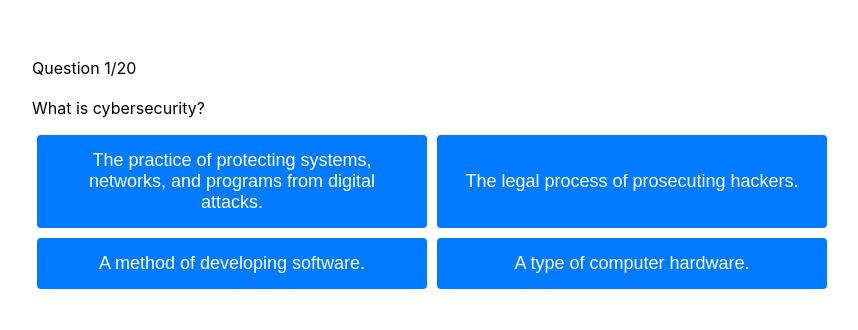
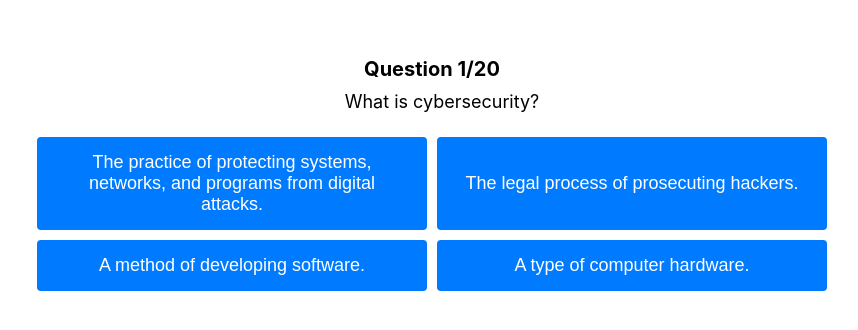
Before and after one commit to attajunyah/quiz-gpt, a React (Create React App) app: page / in a window 1280 px wide. Shown: the part 224-554 px from the top of the page, without its empty margins (208-1066 px from the left). Built offline with nearby package versions, Linux system fonts and the light colour scheme.

Commit message:
centered question text

```diff
--- a/src/App.css
+++ b/src/App.css
@@ -8,18 +8,23 @@
   box-sizing: border-box;
 }
 
-.question-section {
-  width: 100%;
-  max-width: 600px; /* Limit max width for readability */
+.question-count, .question-text {
+  width: 100%; /* Ensure full width to allow central alignment */
+  text-align: center; /* Center the text horizontally */
 }
 
 .question-count {
-  margin-bottom: 20px;
+  font-size: 20px; /* Optional: adjust the font size if necessary */
+  font-weight: bold; /* Make it bold to distinguish from the question text */
+  margin-bottom: 10px; /* Ensure there's a space between the count and the question */
 }
 
 .question-text {
-  margin-bottom: 12px;
+  font-size: 18px; /* Set appropriate font size for readability */
+  margin-bottom: 20px; /* Space before the answer section begins */
+  padding: 0 10px; /* Padding on sides to ensure text doesn't touch the edges */
 }
+
 
 .answer-section {
   display: flex;
```
